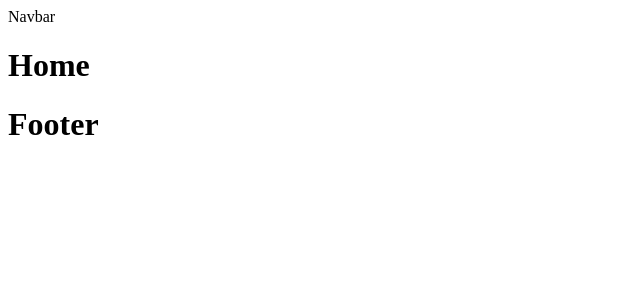
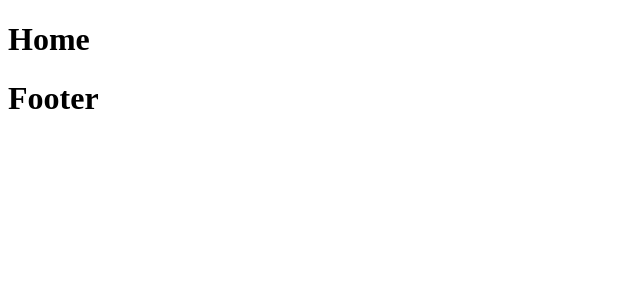
Before and after one commit to pande17827/BookStore, a React (Vite) app in the folder frontend/: page / in a window 1280 px wide. Shown: the top 300 px of the page, without its empty margins (0-640 px from the left). Built offline with nearby package versions, Linux system fonts and the light colour scheme.

Commit message:
Updated all files

```diff
--- a/frontend/src/components/Navbar/Navbar.jsx
+++ b/frontend/src/components/Navbar/Navbar.jsx
@@ -4,11 +4,7 @@ const Navbar = () => {
   return (
     <>
 
-        <div
-            className="bg-zinc-80"
-        >
-            Navbar
-        </div>
+
     </>
   )
 }
```
